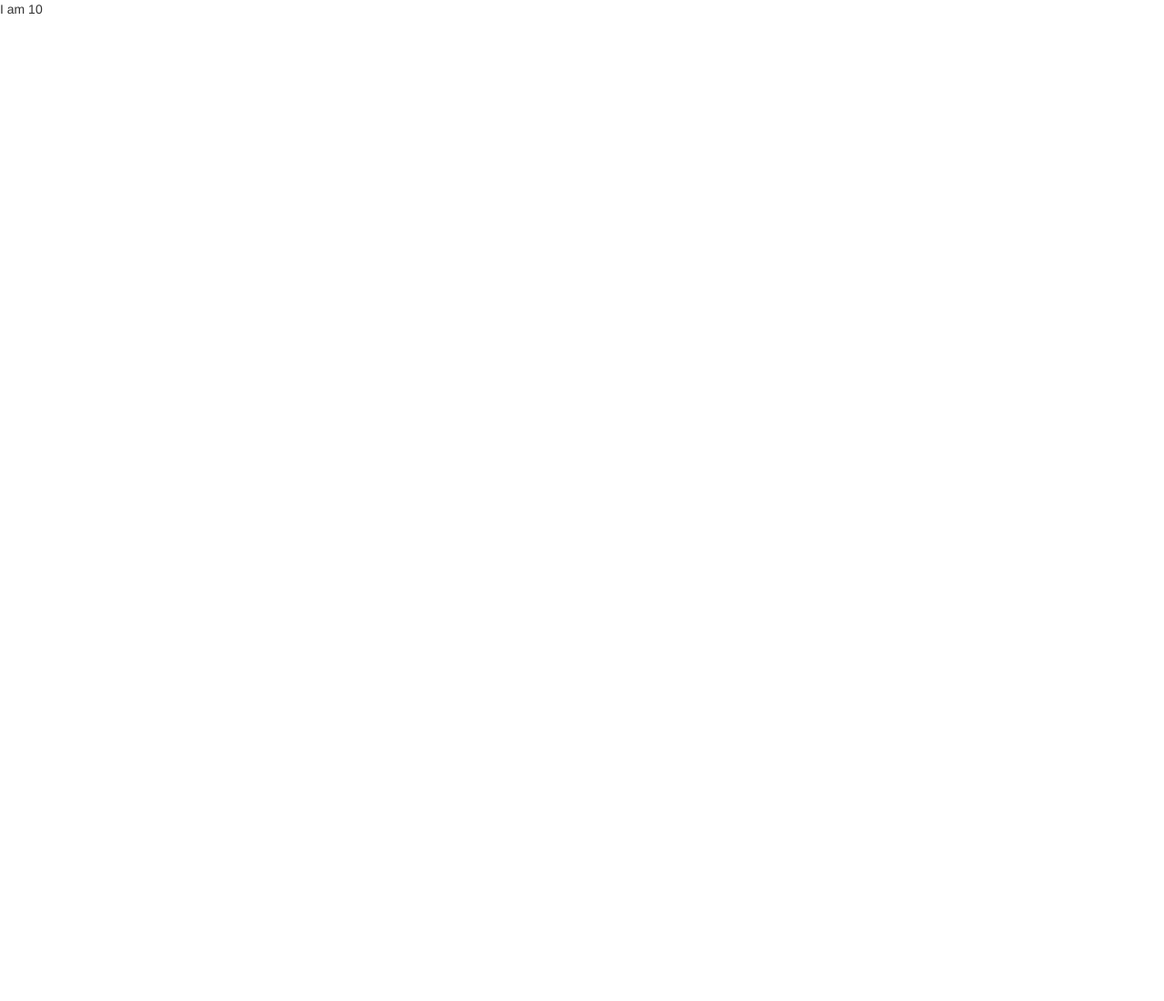
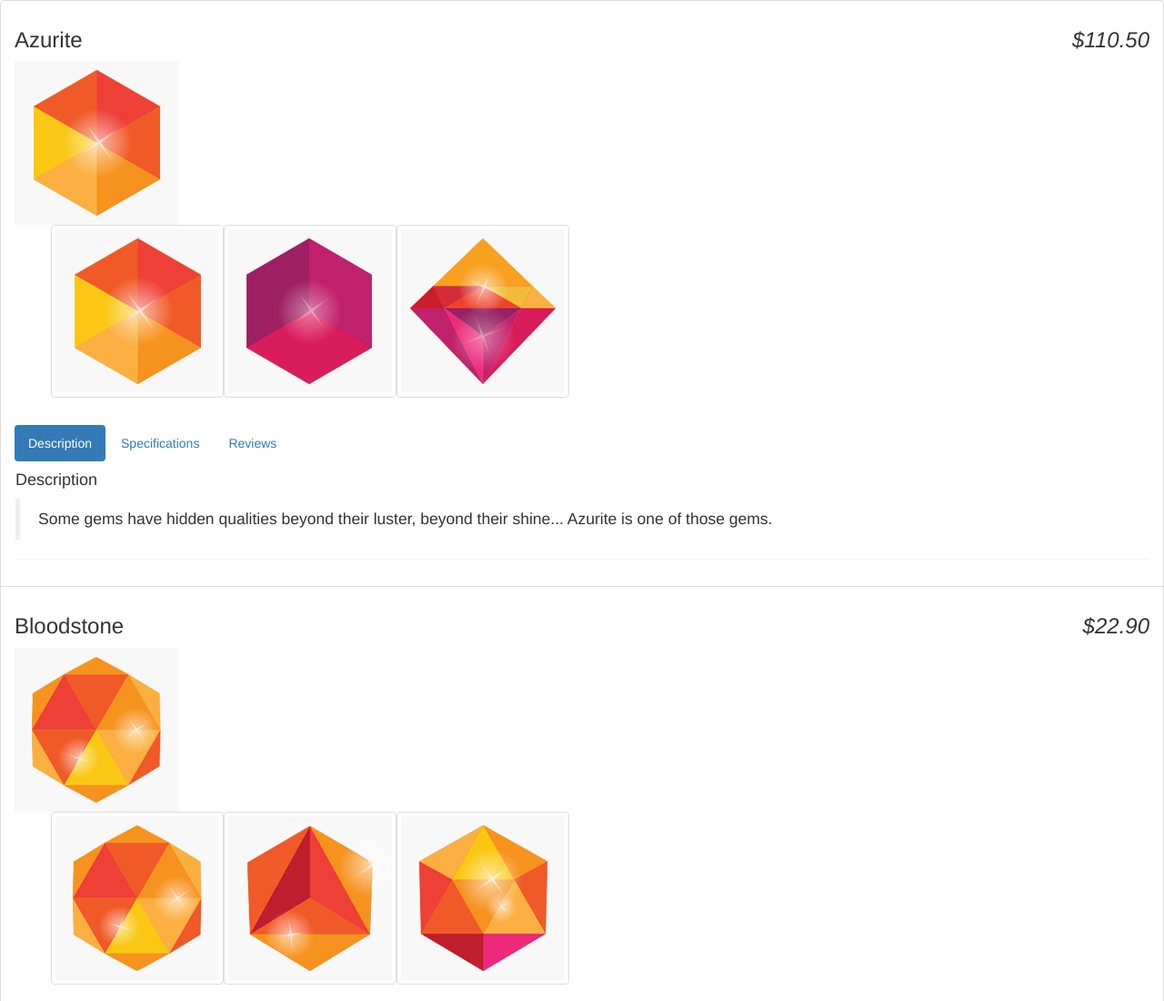
Before and after one commit to BatesJernigan/angular_code_school_prj, a plain HTML site: page index.html in a window 1280 px wide. Shown: the top 1100 px of the page at 91% size. Before the commit the page ends 800 px from the top, so only its background shows below. Drawn offline with nearby package versions, Linux system fonts and the light colour scheme.

Commit message:
Finished up to lesson 2.9, outputting pictures, and have panel controller added

```diff
--- a/app.js
+++ b/app.js
@@ -1,3 +1,65 @@
+
+(function(){
+	var app = angular.module('store', []);
+	app.controller('StoreController', function(){
+		this.products = gems;
+	})
+	var gems = [{
+    name: 'Azurite',
+    description: "Some gems have hidden qualities beyond their luster, beyond their shine... Azurite is one of those gems.",
+    shine: 8,
+    price: 110.50,
+    rarity: 7,
+    color: '#CCC',
+    faces: 14,
+    images: [
+      "assets/images/azurite/azurite-01-thumb.gif",
+      "assets/images/azurite/azurite-02-thumb.gif",
+      "assets/images/azurite/azurite-03-thumb.gif"
+    ]
+  }, {
+    name: 'Bloodstone',
+    description: "Origin of the Bloodstone is unknown, hence its low value. It has a very high shine and 12 sides, however.",
+    shine: 9,
+    price: 22.90,
+    rarity: 6,
+    color: '#EEE',
+    faces: 12,
+    images: [
+      "assets/images/bloodstone/bloodstone-01-thumb.gif",
+      "assets/images/bloodstone/bloodstone-02-thumb.gif",
+      "assets/images/bloodstone/bloodstone-03-thumb.gif"
+    ]
+  }, {
+    name: 'Zircon',
+    description: "Zircon is our most coveted and sought after gem. You will pay much to be the proud owner of this gorgeous and high shine gem.",
+    shine: 70,
+    price: 1100,
+    rarity: 2,
+    color: '#000',
+    faces: 6,
+    images: [
+      "assets/images/zircon/zircon-01-thumb.gif",
+      "assets/images/zircon/zircon-02-thumb.gif",
+      "assets/images/zircon/zircon-03-thumb.gif"
+    ]
+  }];
+
+  app.controller("PanelController", function(){
+    this.tab = 1;
+    this.selectTab = function(setTab){
+      this.tab = setTab;
+    };
+    this.isSelected = function(checkTab){
+      return this.tab === checkTab;
+    };
+  });
+
+})();
 
 
-var app = angular.module('store', []);
+
+
+
+
+// soldOut: false
--- a/index.html
+++ b/index.html
@@ -3,11 +3,52 @@
 	<head>
 		<link rel="stylesheet" href="https://maxcdn.bootstrapcdn.com/bootstrap/3.3.4/css/bootstrap.min.css"/>
 	</head>
-	<body>
-		<p>
-			I am {{ 4+6 }}
-		</p>
-		<script type="text/javascript" src="https://ajax.googleapis.com/ajax/libs/angularjs/1.3.15/angular.min.js"></script>
-		<script type="text/javascript" src="app.js"></script>
-	</body>
+	<!-- Directive      Controller Name    Alias-->
+
+
+  <body class="list-group" ng-controller="StoreController as store">
+    <!--  Product Container  -->
+    <div class="list-group-item" ng-repeat="product in store.products">
+      <h3>{{product.name}} <em class="pull-right">{{product.price | currency}}</em></h3>
+      <!-- Image Gallery -->
+      <div class="gallery" ng-show="{{product.images.length}}">
+        <div class="img-wrap">
+          <img ng-src="{{product.images[0]}}" />
+        </div>
+        <ul class="img-thumbnails clearfix">
+          <li class="small-image pull-left thumbnail" ng-repeat="image in product.images">
+            <img ng-src="{{image}}" />
+          </li>
+
+        </ul>
+        <section ng-controller="PanelController as panel">
+          <ul class="nav nav-pills">
+            <li ng-class="{ active: panel.isSelected(1) } ">
+              <a href ng-click="panel.selectTab(1)">Description</a></li>
+
+            <li ng-class="{ active: panel.isSelected(2) } ">
+              <a href ng-click="panel.selectTab(2)">Specifications</a></li>
+
+            <li ng-class="{ active: panel.isSelected(3) } ">
+              <a href ng-click="panel.selectTab(3)">Reviews</a></li>
+          </ul>
+        <div class="panel" ng-show="panel.isSelected(1)">
+          <h4>Description</h4>
+          <blockquote>{{product.description}}</blockquote>
+        </div>
+        <div class="panel" ng-show="panel.isSelected(2)">
+          <h4>Specifications</h4>
+          <blockquote>Shine: {{product.shine}}</blockquote>
+        </div>
+        <div class="panel" ng-show="panel.isSelected(3)">
+          <h4>Reviews</h4>
+          <blockquote>None yet</blockquote>
+        </div>
+        </section>
+      </div>
+    </div>
+  </body>
+
+  <script type="text/javascript" src="https://ajax.googleapis.com/ajax/libs/angularjs/1.3.15/angular.min.js"></script>
+  <script type="text/javascript" src="app.js"></script>
 </html>
```
Also changed, not shown: assets/images/Dodecahedron-01-full.png (added), assets/images/Dodecahedron-01-thumb.png (added), assets/images/azurite/azurite-01-full.gif (added), assets/images/azurite/azurite-01-thumb.gif (added), assets/images/azurite/azurite-02-thumb.gif (added), assets/images/azurite/azurite-03-thumb.gif (added), assets/images/bloodstone/bloodstone-01-full.gif (added), assets/images/bloodstone/bloodstone-01-thumb.gif (added), assets/images/bloodstone/bloodstone-02-thumb.gif (added), assets/images/bloodstone/bloodstone-03-thumb.gif (added), assets/images/pentagonal-01-full.jpg (added), assets/images/pentagonal-01-thumb.jpg (added), assets/images/zircon/zircon-01-full.gif (added), assets/images/zircon/zircon-01-thumb.gif (added), 2 more files, 1 other file.
